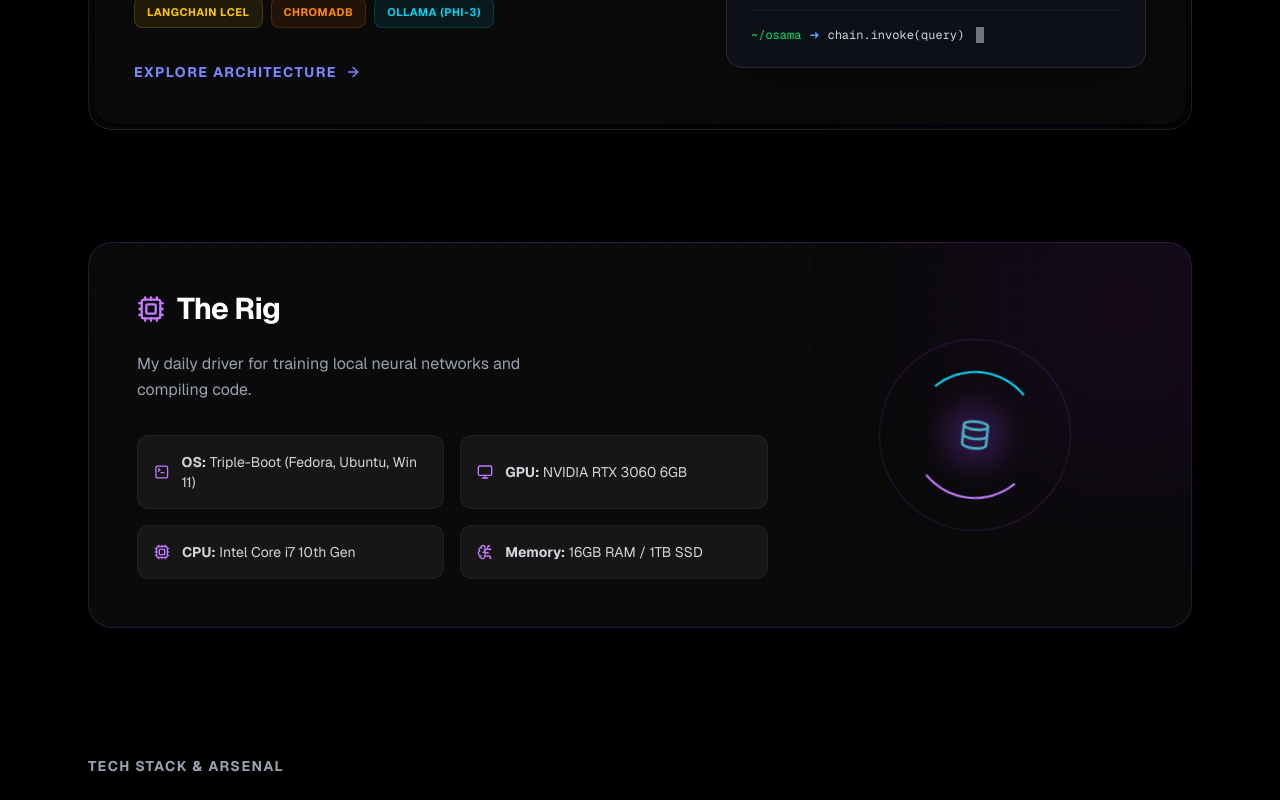
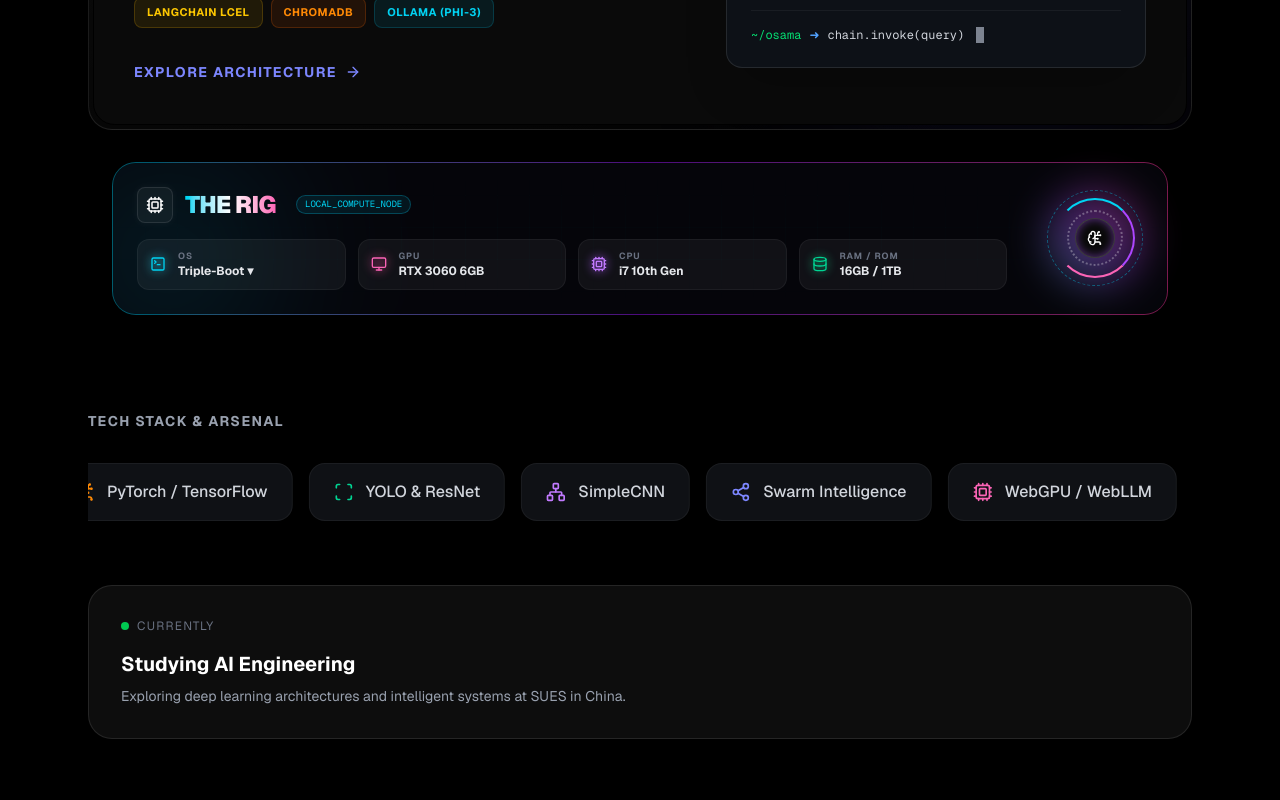
Before and after one commit to OsamaIM/osama-portfolio, a Next.js app: page / in a window 1280 px wide. Shown: the part 1700-2500 px from the top of the page. Built offline with nearby package versions, Linux system fonts and the light colour scheme.

Commit message:
feat: updated rig section

```diff
--- a/app/page.tsx
+++ b/app/page.tsx
@@ -14,6 +14,7 @@ export default function Portfolio() {
   const [showMRI, setShowMRI] = useState(false);
   const [showHiveMind, setShowHiveMind] = useState(false);
   const [activeNode, setActiveNode] = useState<string | null>(null);
+  const [showOSMenu, setShowOSMenu] = useState(false);
 
   // Core Data & Exact Tailwind Classes for the About Constellation
   const aboutData = {
@@ -444,38 +445,109 @@ export default function Portfolio() {
           </div>
         </a>
 
-        {/* --- THE RIG SECTION --- */}
-        <section className="py-16 relative z-10 mt-12">
-          <div className="bg-[#0a0a0a] border border-purple-500/20 rounded-3xl p-8 md:p-12 hover:border-purple-500/40 transition-all group relative overflow-hidden flex flex-col md:flex-row items-center gap-10">
-            <div className="absolute inset-0 bg-[linear-gradient(to_right,#805ad510_1px,transparent_1px),linear-gradient(to_bottom,#805ad510_1px,transparent_1px)] bg-size-[24px_24px] mask-[radial-gradient(ellipse_60%_50%_at_50%_0%,#000_70%,transparent_100%)] opacity-50"></div>
-            <div className="absolute -right-20 -top-20 w-72 h-72 bg-purple-600/10 blur-[100px] rounded-full group-hover:bg-purple-600/20 transition-all duration-700"></div>
+       {/* --- THE RIG SECTION (Compact Cyberpunk Ribbon - Overflow Fixed) --- */}
+        <section className="py-8 relative z-20 max-w-6xl mx-auto px-6">
+          {/* Outer Gradient Border Wrapper - REMOVED overflow-hidden */}
+          <div className="relative rounded-3xl p-px bg-linear-to-r from-cyan-500/50 via-purple-600/50 to-pink-500/50 group hover:shadow-[0_0_30px_rgba(168,85,247,0.15)] transition-shadow duration-700">
 
-            <div className="relative z-10 flex-1 w-full">
-              <div className="flex items-center gap-3 mb-6">
-                <Cpu className="text-purple-400" size={28} />
-                <h3 className="text-3xl font-bold text-white tracking-tight">The Rig</h3>
+            {/* Main Container - REMOVED overflow-hidden */}
+            <div className="bg-[#05050a] rounded-[1.4rem] p-5 md:p-6 relative flex flex-col lg:flex-row items-center justify-between gap-6">
+
+              {/* Background Effects Wrapper - ISOLATED overflow-hidden so it doesn't clip the menu */}
+              <div className="absolute inset-0 rounded-[1.4rem] overflow-hidden pointer-events-none">
+                <div className="absolute inset-0 bg-[linear-gradient(to_right,#0ff1_1px,transparent_1px),linear-gradient(to_bottom,#0ff1_1px,transparent_1px)] bg-size-[2rem_2rem] mask-[radial-gradient(ellipse_80%_50%_at_50%_50%,#000_20%,transparent_100%)] opacity-20"></div>
+                <div className="absolute -left-10 -bottom-10 w-48 h-48 bg-cyan-600/20 blur-[80px] rounded-full mix-blend-screen"></div>
               </div>
-              <p className="text-gray-400 mb-8 max-w-md text-base leading-relaxed">
-                My daily driver for training local neural networks and compiling code.
-              </p>
-              <ul className="grid grid-cols-1 sm:grid-cols-2 gap-4 text-sm text-gray-300">
-                <li className="flex items-center gap-3 bg-white/5 p-4 rounded-xl border border-white/5 hover:bg-white/10 transition-colors"><TerminalSquare className="text-purple-400" size={16}/> <span><strong>OS:</strong> Triple-Boot (Fedora, Ubuntu, Win 11)</span></li>
-                <li className="flex items-center gap-3 bg-white/5 p-4 rounded-xl border border-white/5 hover:bg-white/10 transition-colors"><Monitor className="text-purple-400" size={16}/> <span><strong>GPU:</strong> NVIDIA RTX 3060 6GB</span></li>
-                <li className="flex items-center gap-3 bg-white/5 p-4 rounded-xl border border-white/5 hover:bg-white/10 transition-colors"><Cpu className="text-purple-400" size={16}/> <span><strong>CPU:</strong> Intel Core i7 10th Gen</span></li>
-                <li className="flex items-center gap-3 bg-white/5 p-4 rounded-xl border border-white/5 hover:bg-white/10 transition-colors"><BrainCircuit className="text-purple-400" size={16}/> <span><strong>Memory:</strong> 16GB RAM / 1TB SSD</span></li>
-              </ul>
-            </div>
 
-            <div className="relative z-10 w-full md:w-1/3 flex justify-center py-8">
-               <div className="w-48 h-48 rounded-full border border-purple-500/20 flex items-center justify-center relative animate-[spin_10s_linear_infinite]">
-                 <div className="w-32 h-32 rounded-full border-2 border-transparent border-t-cyan-400 border-b-purple-400 flex items-center justify-center animate-[spin_4s_linear_infinite_reverse]">
-                    <div className="w-16 h-16 rounded-full bg-purple-500/20 blur-md absolute"></div>
-                    <Database className="text-cyan-300 w-8 h-8 absolute animate-pulse" />
+              {/* Left Side: Header & Micro-Cards */}
+              <div className="relative z-10 flex-1 w-full">
+
+                {/* Header (Compact) */}
+                <div className="flex items-center gap-3 mb-4">
+                  <div className="p-2 bg-white/5 rounded-lg border border-white/10 shadow-[0_0_10px_rgba(255,255,255,0.05)]">
+                    <Cpu className="text-white" size={18} />
+                  </div>
+                  <h3 className="text-2xl font-black text-transparent bg-clip-text bg-linear-to-r from-cyan-400 via-white to-pink-400 tracking-tight uppercase">
+                    The Rig
+                  </h3>
+                  <span className="text-[9px] font-mono text-cyan-400 border border-cyan-500/30 px-2 py-0.5 rounded-full ml-2 hidden sm:block bg-cyan-500/10">LOCAL_COMPUTE_NODE</span>
+                </div>
+
+                {/* Hardware Nodes (Micro-Grid) */}
+                <div className="grid grid-cols-2 md:grid-cols-4 gap-3 w-full relative">
+
+                  {/* OS Node (Interactive Clickable Menu) */}
+                  <div
+                    onClick={() => setShowOSMenu(!showOSMenu)}
+                    onMouseLeave={() => setShowOSMenu(false)}
+                    className="relative flex items-center gap-3 bg-white/5 border border-white/5 p-3 rounded-xl hover:bg-white/10 hover:border-cyan-500/50 transition-all group/card cursor-pointer"
+                  >
+                    <TerminalSquare size={16} className="text-cyan-400 drop-shadow-[0_0_5px_#22d3ee]" />
+                    <div>
+                      <p className="text-[9px] text-gray-500 uppercase tracking-widest font-bold leading-none mb-1">OS</p>
+                      <p className="text-xs font-bold text-gray-200 leading-none group-hover/card:text-cyan-300 transition-colors">Triple-Boot ▾</p>
+                    </div>
+
+                    {/* The Clickable Boot Menu Popup */}
+                    {showOSMenu && (
+                      <div className="absolute top-[110%] left-0 w-48 bg-[#0a0a0f] border border-cyan-500/40 rounded-xl p-4 shadow-[0_20px_50px_rgba(0,0,0,0.8)] z-100 backdrop-blur-xl">
+                        <p className="text-[9px] font-mono text-cyan-400 mb-3 border-b border-cyan-500/30 pb-2 uppercase tracking-widest">Select_Boot_Drive</p>
+                        <ul className="space-y-3 text-xs font-bold text-gray-300">
+                          <li className="flex items-center gap-3 hover:text-white transition-colors cursor-default">
+                            <div className="w-2 h-2 bg-blue-500 rounded-full shadow-[0_0_8px_#3b82f6]"></div> Fedora Linux
+                          </li>
+                          <li className="flex items-center gap-3 hover:text-white transition-colors cursor-default">
+                            <div className="w-2 h-2 bg-orange-500 rounded-full shadow-[0_0_8px_#f97316]"></div> Ubuntu 22.04
+                          </li>
+                          <li className="flex items-center gap-3 hover:text-white transition-colors cursor-default">
+                            <div className="w-2 h-2 bg-cyan-500 rounded-full shadow-[0_0_8px_#06b6d4]"></div> Windows 11
+                          </li>
+                        </ul>
+                      </div>
+                    )}
+                  </div>
+
+                  <div className="flex items-center gap-3 bg-white/5 border border-white/5 p-3 rounded-xl hover:bg-white/10 hover:border-pink-500/50 transition-all group/card cursor-default">
+                    <Monitor size={16} className="text-pink-400 drop-shadow-[0_0_5px_#ec4899]" />
+                    <div>
+                      <p className="text-[9px] text-gray-500 uppercase tracking-widest font-bold leading-none mb-1">GPU</p>
+                      <p className="text-xs font-bold text-gray-200 leading-none">RTX 3060 6GB</p>
+                    </div>
+                  </div>
+
+                  <div className="flex items-center gap-3 bg-white/5 border border-white/5 p-3 rounded-xl hover:bg-white/10 hover:border-purple-500/50 transition-all group/card cursor-default">
+                    <Cpu size={16} className="text-purple-400 drop-shadow-[0_0_5px_#a855f7]" />
+                    <div>
+                      <p className="text-[9px] text-gray-500 uppercase tracking-widest font-bold leading-none mb-1">CPU</p>
+                      <p className="text-xs font-bold text-gray-200 leading-none">i7 10th Gen</p>
+                    </div>
+                  </div>
+
+                  <div className="flex items-center gap-3 bg-white/5 border border-white/5 p-3 rounded-xl hover:bg-white/10 hover:border-emerald-500/50 transition-all group/card cursor-default">
+                    <Database size={16} className="text-emerald-400 drop-shadow-[0_0_5px_#10b981]" />
+                    <div>
+                      <p className="text-[9px] text-gray-500 uppercase tracking-widest font-bold leading-none mb-1">RAM / ROM</p>
+                      <p className="text-xs font-bold text-gray-200 leading-none">16GB / 1TB</p>
+                    </div>
+                  </div>
+                </div>
+              </div>
+
+              {/* Right Side: Miniaturized Quantum Core */}
+              <div className="hidden lg:flex w-24 h-24 shrink-0 items-center justify-center relative ml-4 pointer-events-none">
+                 <div className="absolute inset-0 bg-linear-to-tr from-cyan-500 via-purple-500 to-pink-500 rounded-full blur-[20px] opacity-40 animate-pulse"></div>
+                 <div className="absolute inset-0 rounded-full border border-dashed border-cyan-400/40 animate-[spin_20s_linear_infinite]"></div>
+                 <div className="absolute inset-2 rounded-full border-2 border-transparent border-t-cyan-400 border-b-pink-400 border-r-purple-500 border-l-transparent animate-[spin_12s_linear_infinite_reverse]"></div>
+                 <div className="absolute inset-5 rounded-full border-2 border-dotted border-white/30 animate-[spin_8s_linear_infinite]"></div>
+                 <div className="absolute inset-7 bg-[#0a0a0a] border border-white/20 rounded-full flex items-center justify-center z-20 shadow-[inset_0_0_10px_rgba(168,85,247,0.5)]">
+                   <BrainCircuit className="text-white w-4 h-4 animate-[pulse_2s_ease-in-out_infinite]" />
                  </div>
-               </div>
+              </div>
+
             </div>
           </div>
         </section>
+
 
         {/* --- TECH STACK (Animated Marquee) --- */}
         <section className="py-16 relative z-10 w-full overflow-hidden">
```
